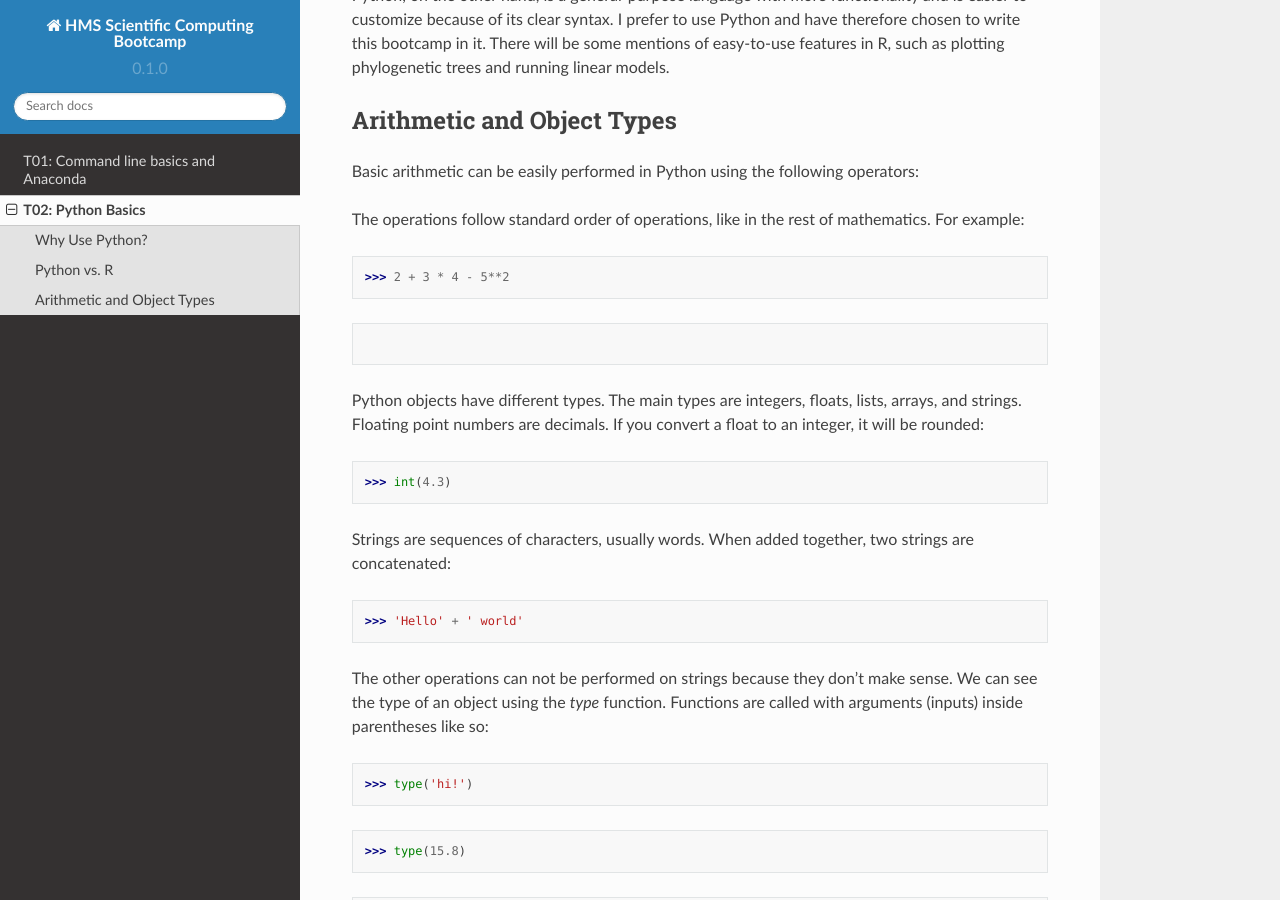
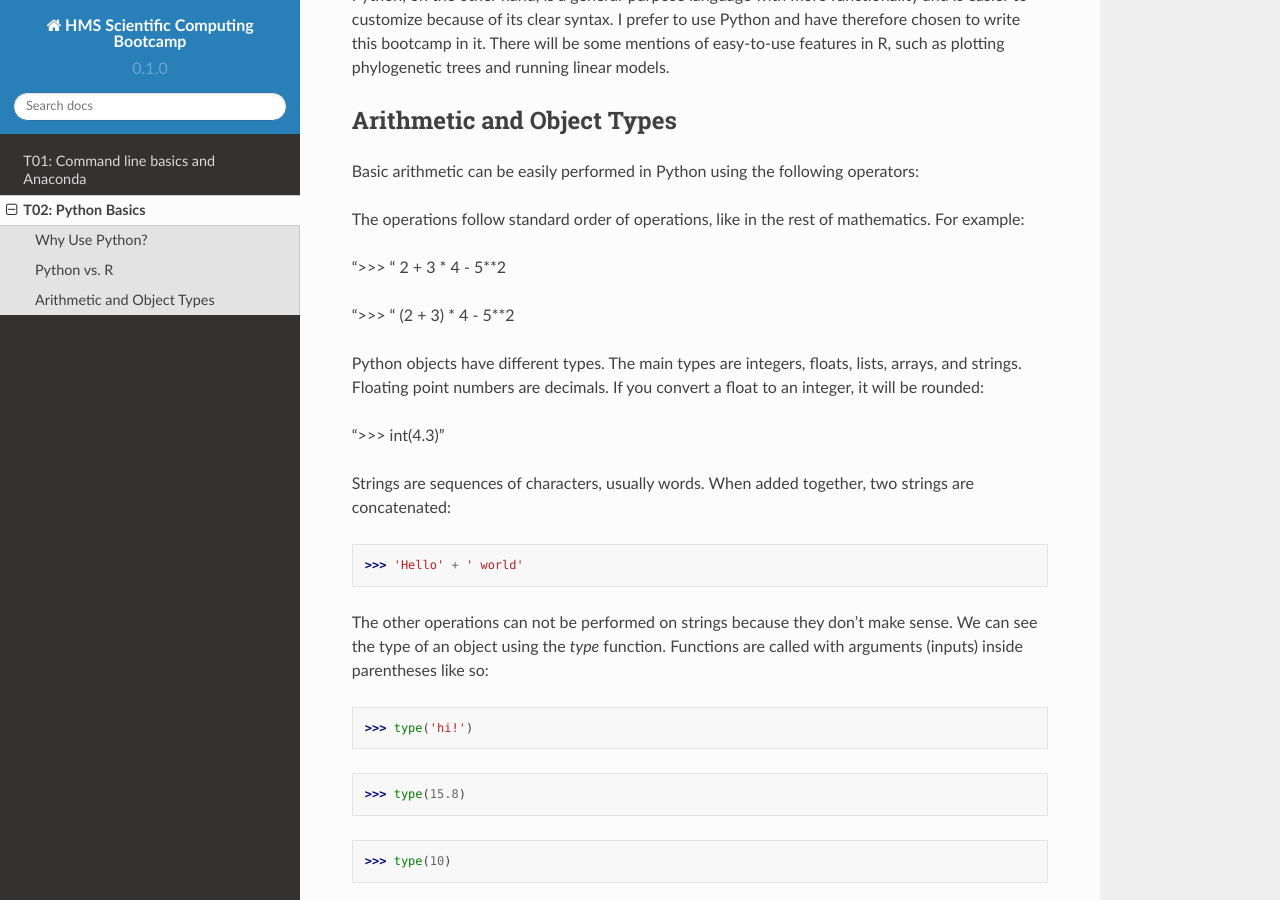
Before and after one commit to sanju99/hms_computing_bootcamp, a Sphinx documentation site: the page built from docs/source/t02.rst, in a window 1280 px wide and 900 px high, scrolled down 480 px. Built offline with Sphinx 7.4.7 and the Read the Docs theme 2.0.0, drawn with Linux system fonts in a browser that asks for light colours.

Commit message:
Update t02.rst

```diff
--- a/docs/source/t02.rst
+++ b/docs/source/t02.rst
@@ -29,15 +29,13 @@ Basic arithmetic can be easily performed in Python using the following operators
 
 The operations follow standard order of operations, like in the rest of mathematics. For example:
 
-.. testcode::
+">>> " 2 + 3 * 4 - 5**2
 
-    >>> 2 + 3 * 4 - 5**2
-
-.. testoutput::
+">>> " (2 + 3) * 4 - 5**2
 
 Python objects have different types. The main types are integers, floats, lists, arrays, and strings. Floating point numbers are decimals. If you convert a float to an integer, it will be rounded:
 
->>> int(4.3)
+">>> int(4.3)"
 
 Strings are sequences of characters, usually words. When added together, two strings are concatenated:
 
```
